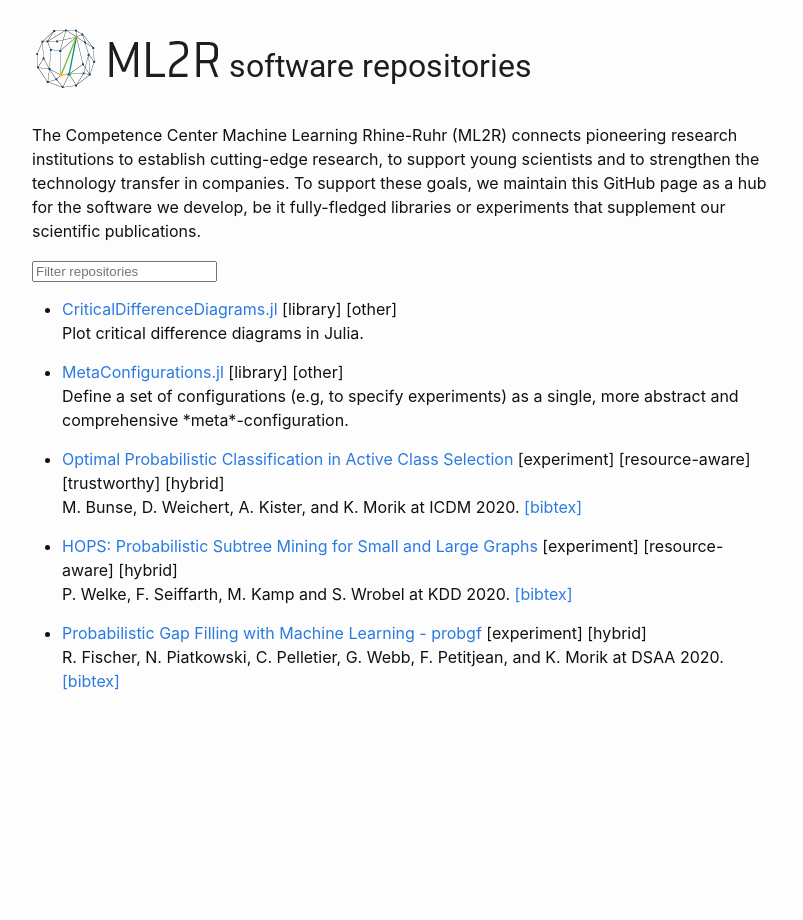
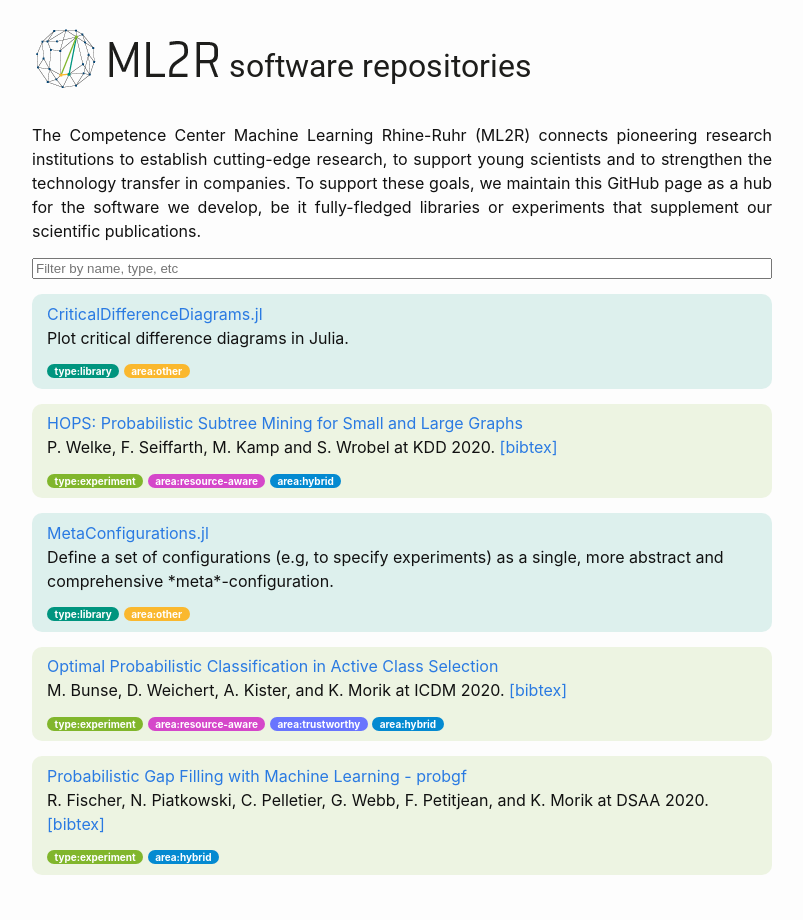
Before and after one commit to ML2R-center/ML2R-center.github.io, a Jekyll site: the page built from index.md, in a window 1280 px wide. Shown: the whole page, without its empty margins (238-1041 px from the left). Built offline with Jekyll 4.4.1, drawn with Linux system fonts in a browser that asks for light colours; our own code applies the rules of GitHub Pages for plain Markdown files.

Commit message:
Stylish boxes, badges, and the list items are ordered by their name

```diff
--- a/_layouts/home.html
+++ b/_layouts/home.html
@@ -3,49 +3,56 @@ layout: default
 ---
 
 <div class="home">
-<!--   {%- if page.title -%}
-    <h1 class="page-heading">{{ page.title }}</h1>
-  {%- endif -%} -->
 
   {{ content }}
 
   <div id="software">
-    <p><input class="search" placeholder="Filter repositories" /></p>
+    <p style="display: flex;">
+      <input class="search" placeholder="Filter by name, type, etc" style="flex: 1;" />
+    </p>
     <ul class="list">
       {% for item in site.data.software %}
-        <li>
+        {% if item.type == "e" %}
+          <li class="experiment">
+        {% elsif item.type == "l" %}
+          <li class="library">
+        {% else %}
+          <li>
+        {% endif %}
           <a href="{{ item.url }}" class="name">{{ item.name }}</a>
-          <span class="badges">
+          <p class="description">
+            {{ item.description }}
+            {% if item.biblink %}
+              <a href="{{ item.biblink }}" class="biblink">[bibtex]</a>
+            {% endif%}
+          </p>
+          <div class="badges">
             {% if item.type == "e" %}
-              [experiment]
+              <span class="experiment badge">type:experiment</span>
             {% elsif item.type == "l" %}
-              [library]
+              <span class="library badge">type:library</span>
             {% endif %}
             {% for area in item.areas %}
               {% if area == "h" %}
-                [hybrid]
+                <span class="hybrid badge">area:hybrid</span>
               {% elsif area == "r" %}
-                [resource-aware]
+                <span class="resourceaware badge">area:resource-aware</span>
               {% elsif area == "t" %}
-                [trustworthy]
+                <span class="trustworthy badge">area:trustworthy</span>
               {% elsif area == "q" %}
-                [quantum]
+                <span class="quandum badge">area:quantum</span>
               {% elsif area == "o" %}
-                [other]
+                <span class="other badge">area:other</span>
               {% endif %}
             {% endfor %}
-          </span>
-          <p class="description">{{ item.description }}
-          {% if item.biblink %}
-          <a href="{{ item.biblink }}" class="biblink">[bibtex]</a>
-          {% endif%}
-          </p>
+          </div>
         </li>
       {% endfor %}
     </ul>
   </div>
   <script>
     var softwareList = new List('software', { valueNames: [ 'name', 'badges', 'description' ] });
+    softwareList.sort('name');
   </script>
 
 </div>
--- a/assets/main.scss
+++ b/assets/main.scss
@@ -3,3 +3,67 @@
 ---
 
 @import "minima";
+
+p {
+  text-align: justify;
+}
+
+ul.list {
+  margin-left: 0px;
+
+  > li {
+    display: block;
+    background-color: #f0f0f0;
+    border-radius: 10px;
+    padding: $spacing-unit / 4 $spacing-unit / 2;
+    margin-bottom: $spacing-unit / 2;
+
+    &.library {
+      background-color: #00957f20;
+    }
+
+    &.experiment {
+      background-color: #81b62c20;
+    }
+
+    > p {
+      margin-bottom: 0px;
+      text-align: initial;
+    }
+
+    > .badges {
+      margin-top: $spacing-unit / 4;
+    }
+  }
+}
+
+.badge {
+  background-color: gray;
+  border-radius: 1000px;
+  padding: 1px 7.5px;
+  font-size: x-small;
+  font-weight: bold;
+  color: white;
+
+  &.library {
+    background-color: #00957f;
+  }
+  &.experiment {
+    background-color: #81b62c;
+  }
+  &.hybrid {
+    background-color: #048ad1;
+  }
+  &.resourceaware {
+    background-color: #d547ca;
+  }
+  &.trustworthy {
+    background-color: #6975fe;
+  }
+  &.quantum {
+    background-color: #ab6eaf;
+  }
+  &.other {
+    background-color: #fab82e;
+  }
+}
```
